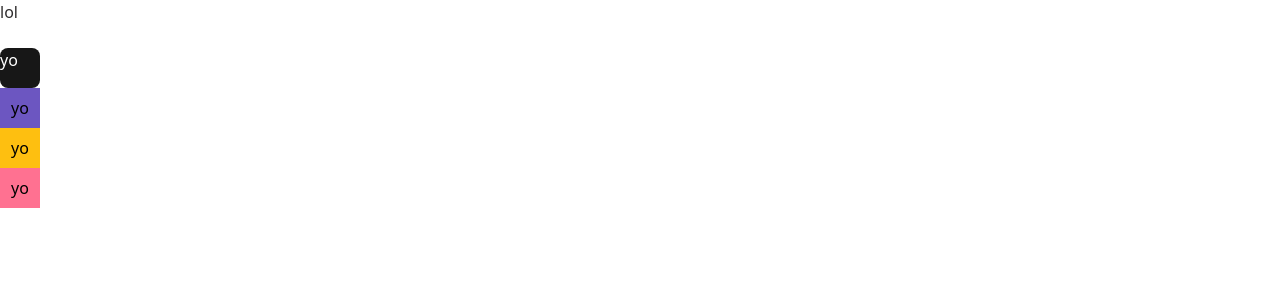
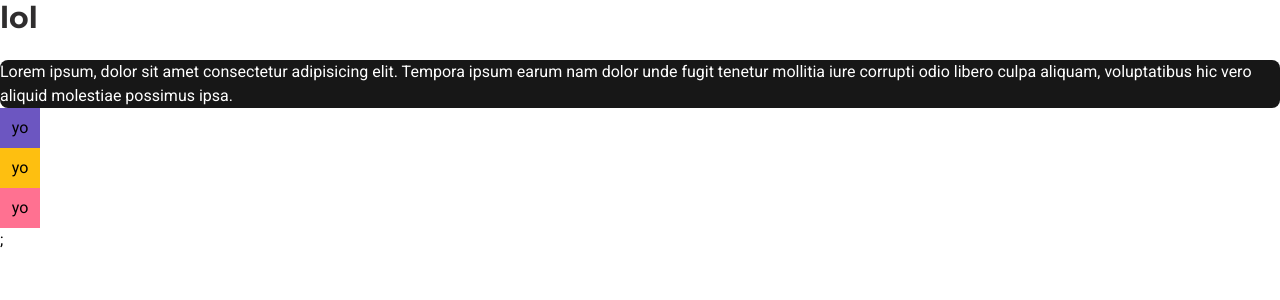
Before and after one commit to ManishBisht777/tweetspace, a Next.js app: page / in a window 1280 px wide. Shown: the top 300 px of the page. Built offline with nearby package versions, Linux system fonts and the light colour scheme.

Commit message:
build : font Extetend

```diff
--- a/src/pages/_app.tsx
+++ b/src/pages/_app.tsx
@@ -1,6 +1,34 @@
-import '@/styles/globals.css'
-import type { AppProps } from 'next/app'
+import "@/styles/globals.css";
+import type { AppProps } from "next/app";
+import { Montserrat, Roboto } from "next/font/google";
+
+const montserrat = Montserrat({
+  display: "swap",
+  subsets: ["latin"],
+  variable: "--font-montserrat",
+});
+
+const robotto = Roboto({
+  weight: ["400", "500", "700"],
+  display: "swap",
+  subsets: ["latin"],
+  variable: "--font-robotto",
+});
 
 export default function App({ Component, pageProps }: AppProps) {
-  return <Component {...pageProps} />
+  return (
+    <>
+      <style jsx global>
+        {`
+          html {
+            font-family: ${robotto.style.fontFamily};
+          }
+        `}
+      </style>
+      <main className={`${robotto.variable} ${montserrat.variable}`}>
+        <Component {...pageProps} />
+      </main>
+      ;
+    </>
+  );
 }
--- a/src/pages/index.tsx
+++ b/src/pages/index.tsx
@@ -10,10 +10,15 @@ export default function Home() {
         <link rel="icon" href="/favicon.ico" />
       </Head>
       <main>
-        <h1 className="text-skin-base">lol</h1>
+        <h1 className="text-skin-base font-Montserrat font-bold text-3xl">
+          lol
+        </h1>
         <h1 className="text-skin-inverted">letsgo</h1>
-        <div className="w-10 h-10 rounded-lg bg-skin-inverted text-skin-inverted">
-          yo
+        <div className="rounded-lg bg-skin-inverted text-skin-inverted font-robotto">
+          Lorem ipsum, dolor sit amet consectetur adipisicing elit. Tempora
+          ipsum earum nam dolor unde fugit tenetur mollitia iure corrupti odio
+          libero culpa aliquam, voluptatibus hic vero aliquid molestiae possimus
+          ipsa.
         </div>
         <div className="w-10 h-10 flex justify-center items-center bg-accent-base">
           yo
--- a/tailwind.config.js
+++ b/tailwind.config.js
@@ -1,4 +1,5 @@
 /** @type {import('tailwindcss').Config} */
+const defaultTheme = require("tailwindcss/defaultTheme");
 
 const withOpacity =
   (variable) =>
@@ -39,6 +40,10 @@ module.exports = {
           inverted: withOpacity("--color-bg-inverted"),
         },
       },
+      fontFamily: {
+        Montserrat: ["var(--font-montserrat)", ...defaultTheme.fontFamily.sans],
+        Robotto: ["var(--font-robotto)", ...defaultTheme.fontFamily.sans],
+      },
     },
   },
   plugins: [],
```
